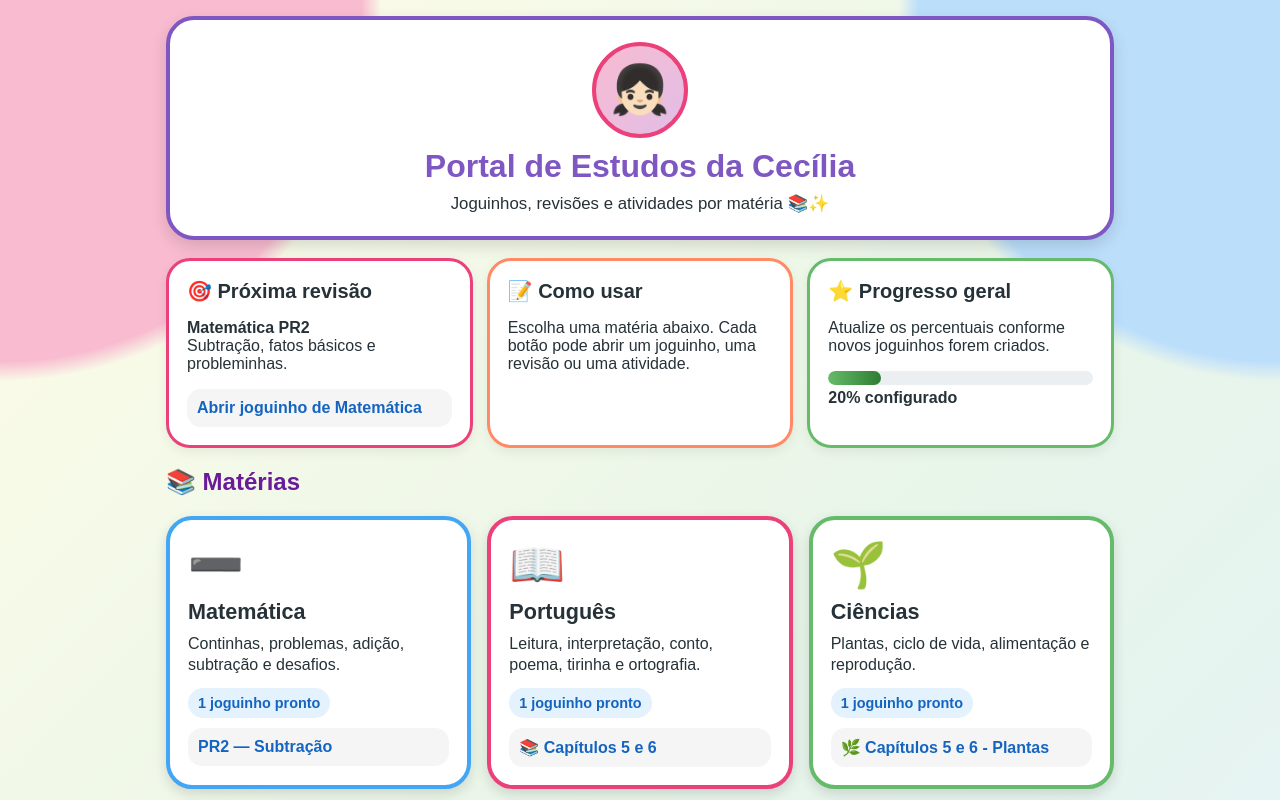
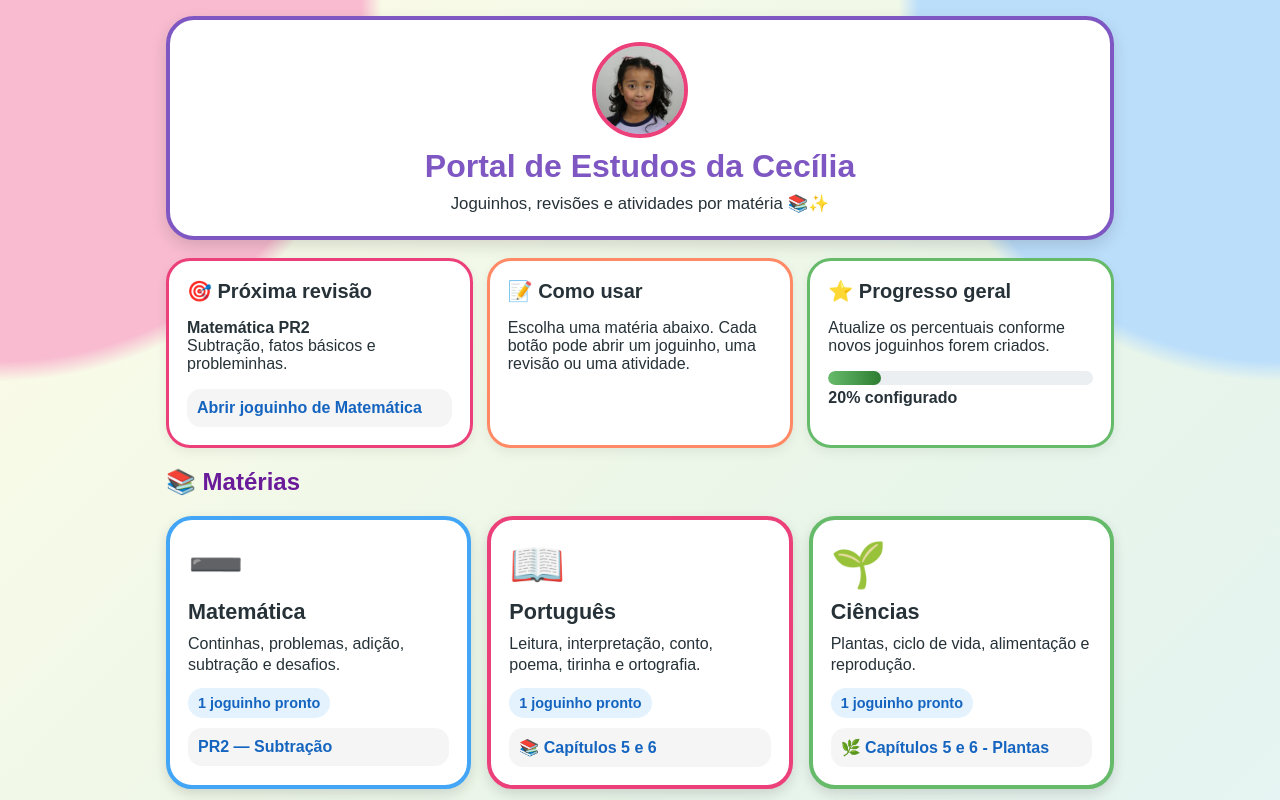
Before and after one commit to adrielmatheusvieira-dot/adrielmatheusvieira-dot.github.io, a plain HTML site: page index.html in a window 1280 px wide. Shown: the top 800 px of the page. Drawn offline with Linux system fonts and the light colour scheme.

Commit message:
Update index.html

```diff
--- a/index.html
+++ b/index.html
@@ -70,7 +70,7 @@ footer{text-align:center;color:#546e7a;margin-top:24px;font-size:.95rem}
 <body>
 <div class="app">
 <header>
-  <div class="avatar">👧🏻</div>
+ <img src="cecilia.png" class="avatar" alt="Cecília">
   <h1>Portal de Estudos da Cecília</h1>
   <div class="subtitle">Joguinhos, revisões e atividades por matéria 📚✨</div>
 </header>
```
